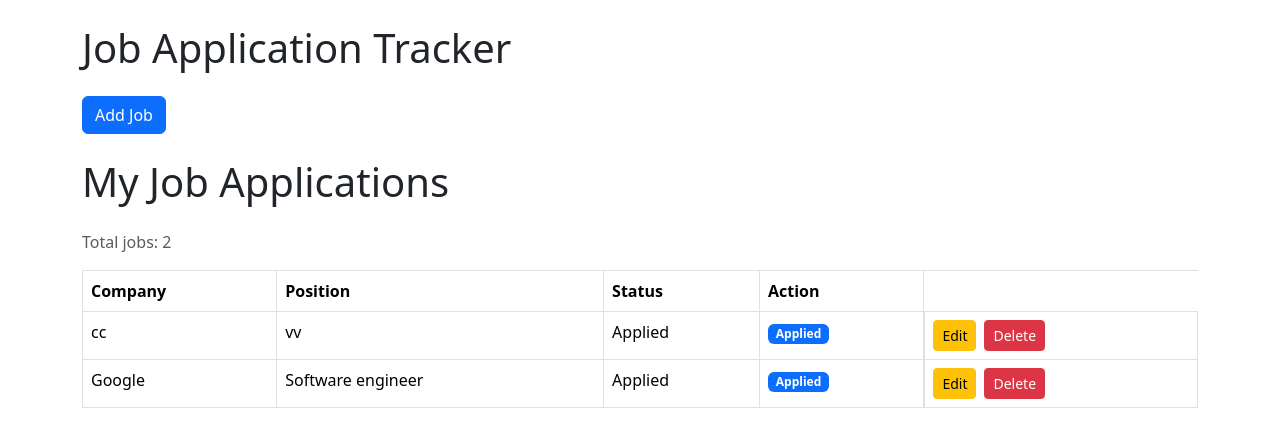
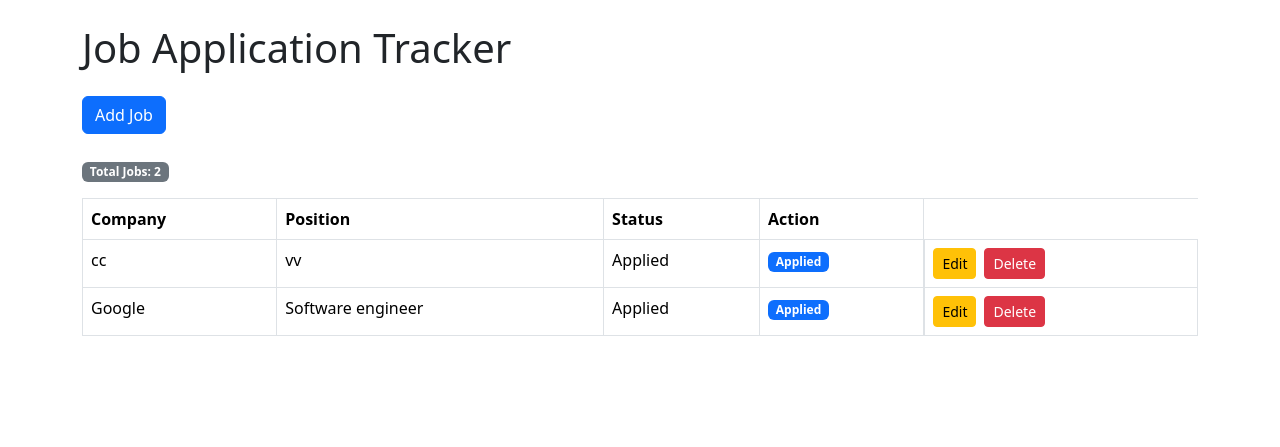
Before and after one commit to Hyptonika/job-tracker, a Flask app: page / in a window 1280 px wide. Shown: the part 56-503 px from the top of the page. Run offline with Flask 3, Linux system fonts and the light colour scheme; a user stored in the database is signed in.

Commit message:
Improve dashboard layout

```diff
--- a/project2/templates/index.html
+++ b/project2/templates/index.html
@@ -1,15 +1,20 @@
 {% extends "layout.html" %}
 
 {% block main %}
+
+{% if jobs %}
 
 <h1 class="mb-4">Job Application Tracker</h1>
 
 <a href="/add" class="btn btn-primary mb-4">
     Add Job
 </a>
-    <h1 class="mb-4">My Job Applications</h1>
-    <p class="text-muted">Total jobs: {{ jobs|length }}</p>
 
+<p>
+    <span class="badge bg-secondary">
+        Total Jobs: {{ jobs|length }}
+    </span>
+</p>
 
 <table class="table table-bordered table-hover">
 
@@ -66,4 +71,16 @@
 
 </table>
 
+{% else %}
+
+<div class="alert alert-info">
+    You haven't added any job applications yet.
+</div>
+
+<a href="/add" class="btn btn-primary">
+    Add Your First Job
+</a>
+
+{% endif %}
+
 {% endblock %}
```
Also changed, not shown: project2/jobs.db.
